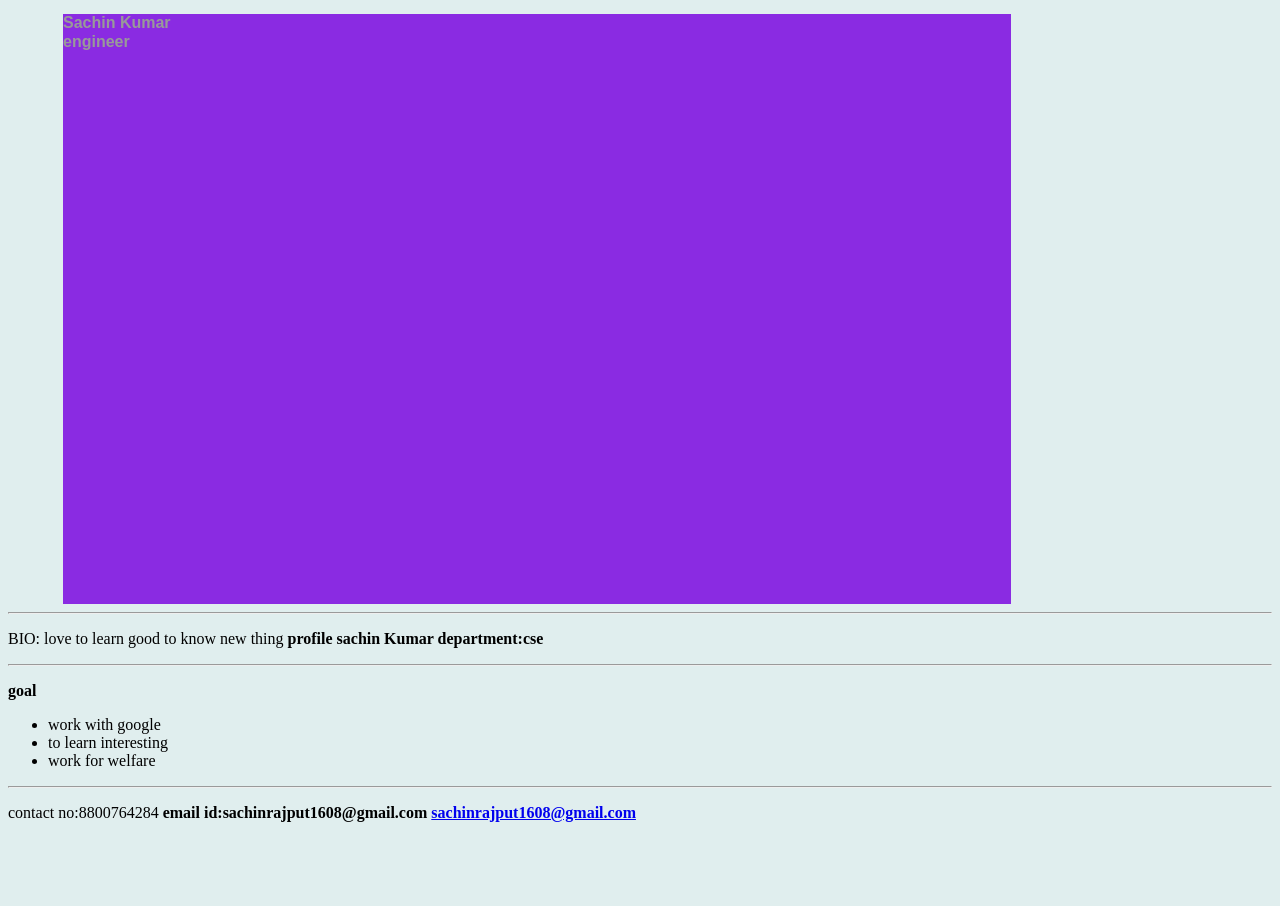
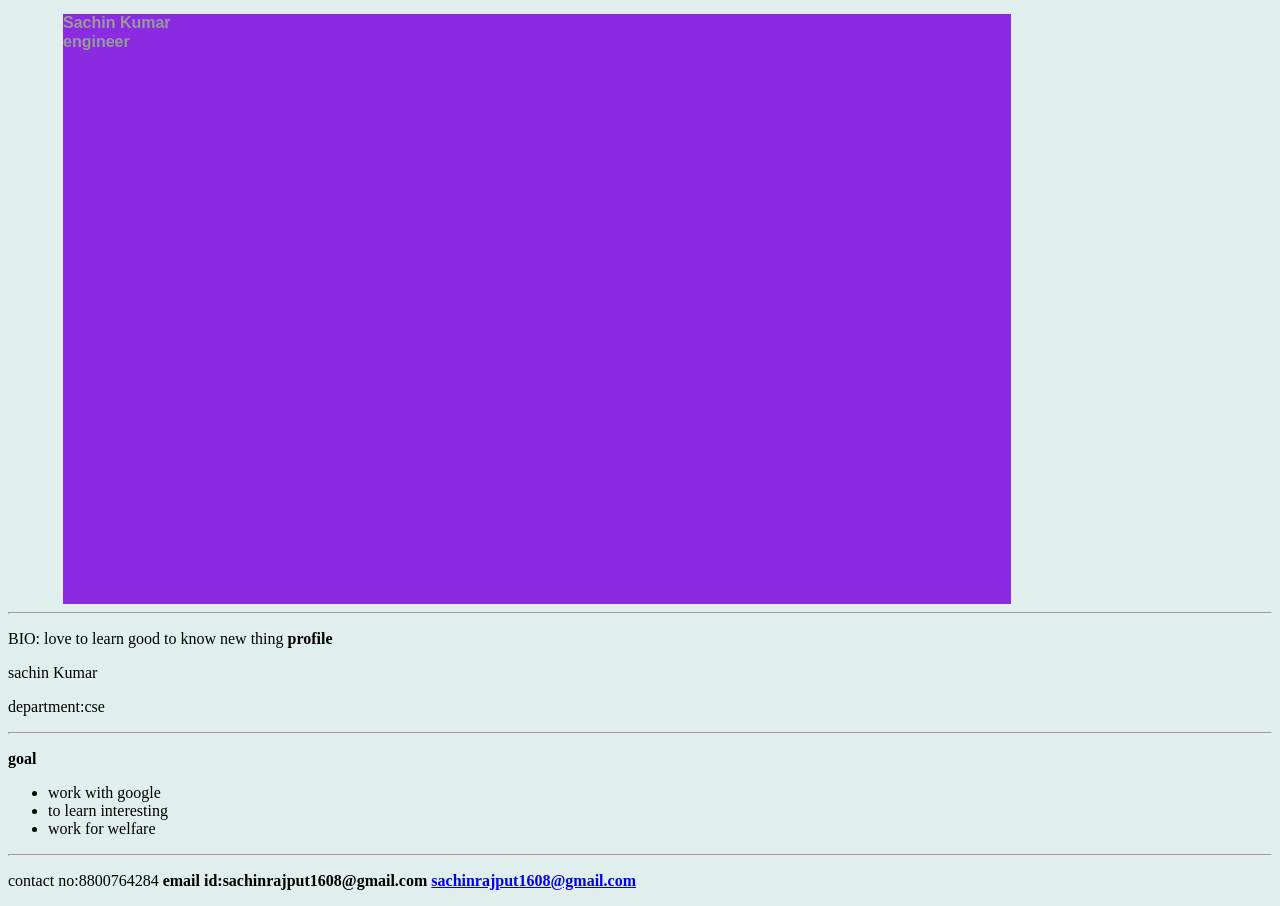
Before and after one commit to sachinrajput1608/personal-portfolio-page, a plain HTML site: page index.html in a window 1280 px wide. Before the commit the page ends 838 px from the top, so only its background shows below. Drawn offline with Linux system fonts and the light colour scheme.

Commit message:
index.html

```diff
--- a/index.html
+++ b/index.html
@@ -28,10 +28,10 @@
     <hr>
     <p>
         BIO: love to learn good to know new thing
-        <strong>profile
-         sachin Kumar
-         department:cse
-        </strong>
+        <strong>profile</strong>
+        <p> sachin Kumar </p>
+        <p> department:cse</p>
+
     </p>
     <hr>
     <p>
```
